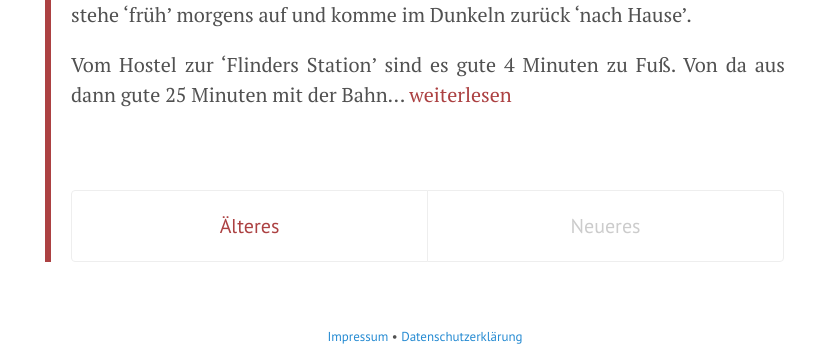
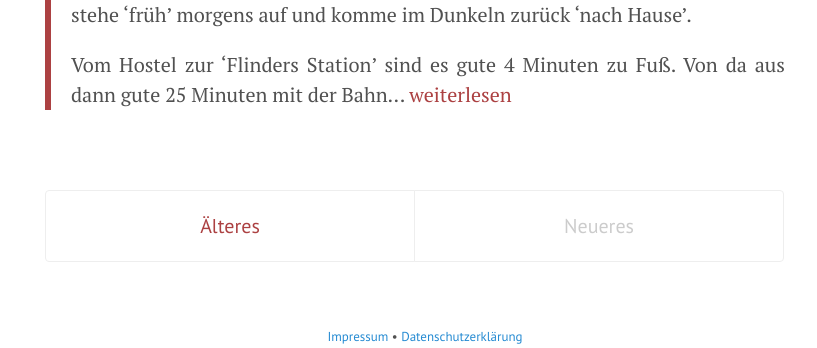
Before and after one commit to Sanderand/Sanderand.github.io, a Jekyll site: the page built from index.html, in a window 1280 px wide. Shown: the part 3401-3749 px from the top of the page, without its empty margins (215-1032 px from the left). Built offline with Jekyll 4.4.1, drawn with Linux system fonts in a browser that asks for light colours; Markdown is read by kramdown in place of the engine named in the settings; the list of posts is cut into pages by our own code.

Commit message:
redesign fixes

```diff
--- a/index.html
+++ b/index.html
@@ -3,6 +3,7 @@
 title: Home
 ---
 
+<div class="timeline">
   {% for post in paginator.posts %}
   <div class="post">
     {% if post.type == "pic" %}
@@ -30,6 +31,7 @@
     {% endif %}
   </div>
   {% endfor %}
+</div>
 
 <script async src="//pagead2.googlesyndication.com/pagead/js/adsbygoogle.js"></script>
 <!-- Blog Ad #1 -->
--- a/public/css/custom.css
+++ b/public/css/custom.css
@@ -114,11 +114,20 @@
 
 /* timeline style overwrites */
 
-.post-title {
+.container {
+	padding-left: 0rem;
+}
+
+.timeline {
+	border-left: 6px solid #ac4142;
+	padding-left: 1rem;
+}
+
+.timeline .post-title {
 	padding-left: 10px;
 }
 
-.post-title:before {
+.timeline .post-title:before {
 	content: '';
 	position: absolute;
 	margin-left: -49px;
@@ -130,7 +139,3 @@
 	border-radius: 50%;
 	border: 6px solid #ac4142;
 }
-
-.container.content {
-	border-left: 6px solid #ac4142;
-}
```
Lines whose indentation alone changed are shown as unchanged.
